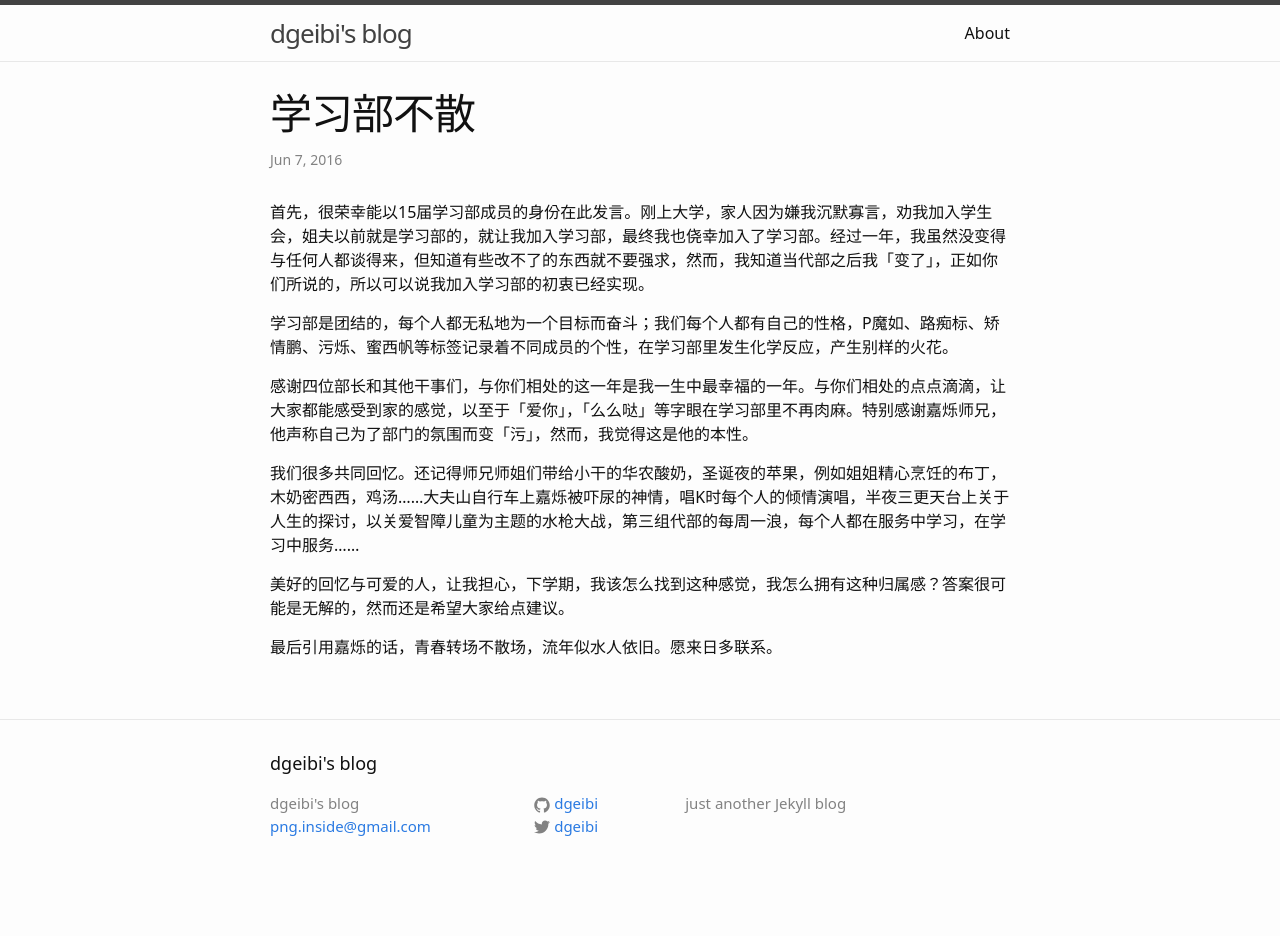
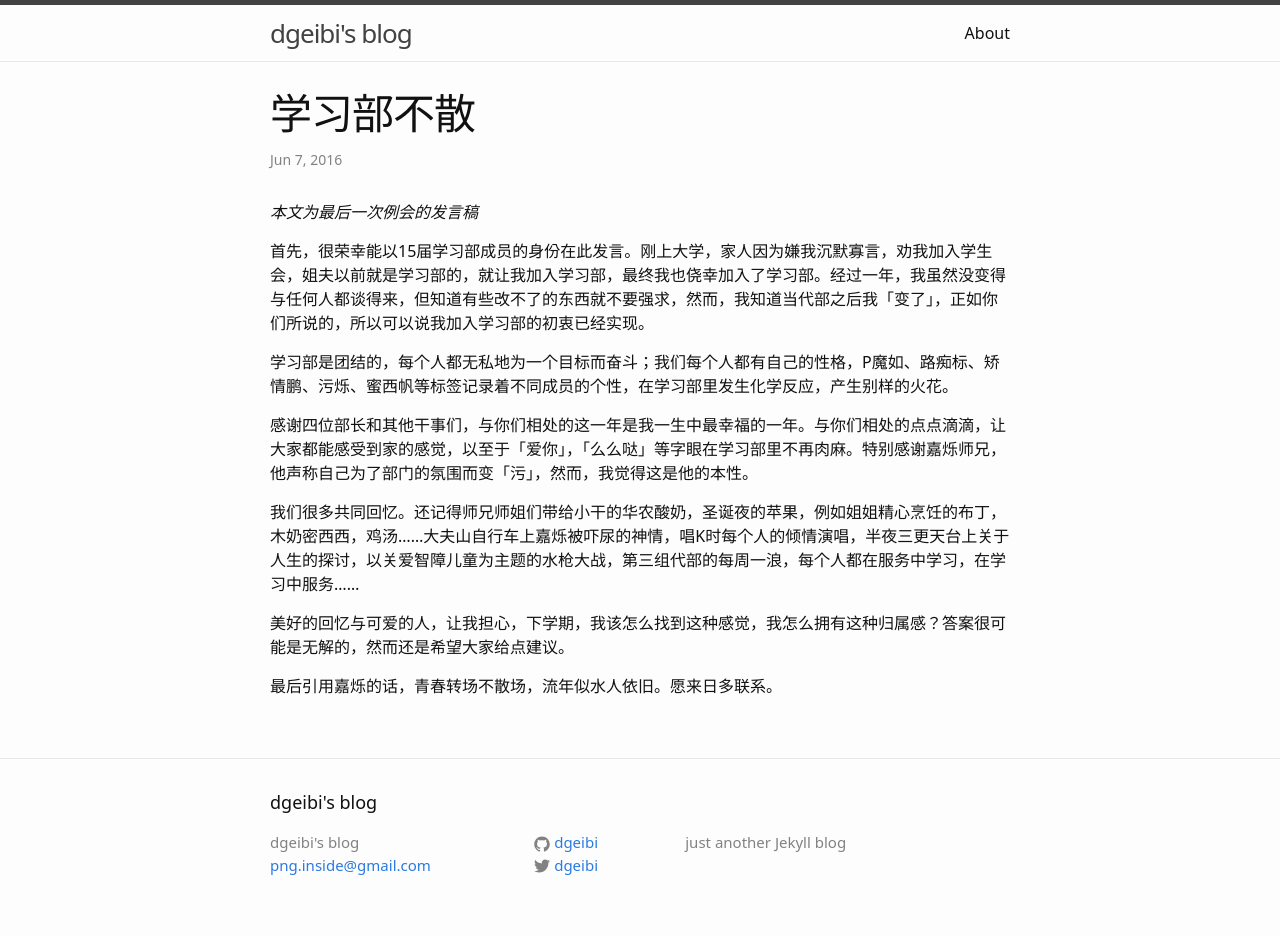
Before and after one commit to dgeibi/dgeibi.github.com, a Jekyll site: the page built from _posts/2016-06-07-bye-learning-department.md, in a window 1280 px wide. Built offline with Jekyll 4.4.1, drawn with Linux system fonts in a browser that asks for light colours; before the commit the page ends 900 px from its top, so only the background shows below that.

Commit message:
update post

```diff
--- a/_posts/2016-06-07-bye-learning-department.md
+++ b/_posts/2016-06-07-bye-learning-department.md
@@ -4,6 +4,8 @@ title: 学习部不散
 date: 2016-06-07 12:42:43 +0800
 tags: summary
 ---
+
+*本文为最后一次例会的发言稿*
 
 首先，很荣幸能以15届学习部成员的身份在此发言。刚上大学，家人因为嫌我沉默寡言，劝我加入学生会，姐夫以前就是学习部的，就让我加入学习部，最终我也侥幸加入了学习部。经过一年，我虽然没变得与任何人都谈得来，但知道有些改不了的东西就不要强求，然而，我知道当代部之后我「变了」，正如你们所说的，所以可以说我加入学习部的初衷已经实现。
 
```
